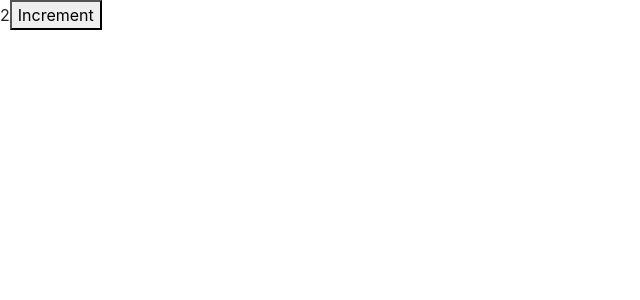
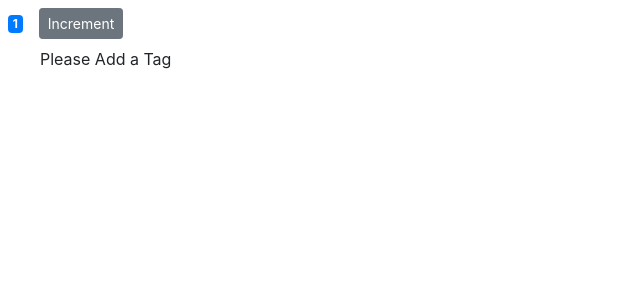
Before and after one commit to william-brace/react-test, a React (Create React App) app: page / in a window 1280 px wide. Shown: the top 300 px of the page, without its empty margins (0-640 px from the left). Built offline with nearby package versions, Linux system fonts and the light colour scheme.

Commit message:
Added Counter functionality

```diff
--- a/src/components/counter.jsx
+++ b/src/components/counter.jsx
@@ -2,14 +2,31 @@ import React, { Component } from "react";
 
 class Counter extends Component {
   state = {
-    count: 2,
+    count: 1,
+    tags: [],
+  };
+
+  handleIncrement = () => {
+    console.log("clicked!", this);
+    this.setState({ count: this.state.count + 1 });
   };
 
   render() {
     return (
       <React.Fragment>
-        <span>{this.formatCount()}</span>
-        <button>Increment</button>
+        <span className={this.getBadgeClasses()}>{this.formatCount()}</span>
+        <button
+          onClick={this.handleIncrement}
+          className="btn btn-secondary btn-sm m-2"
+        >
+          Increment
+        </button>
+        <ul>
+          {this.state.tags.length === 0 && "Please Add a Tag"}
+          {this.state.tags.map((tag) => (
+            <li key={tag}>{tag}</li>
+          ))}
+        </ul>
       </React.Fragment>
     );
   }
@@ -19,6 +36,11 @@ class Counter extends Component {
 
     return count === 0 ? "Zero" : count;
   }
+
+  getBadgeClasses() {
+    let badgeClasses = "badge m-2 badge-";
+    return (badgeClasses += this.state.count === 0 ? "warning" : "primary");
+  }
 }
 
 export default Counter;
```
Also changed, not shown: 1 other file (tests, documents, lock files or other folders).
